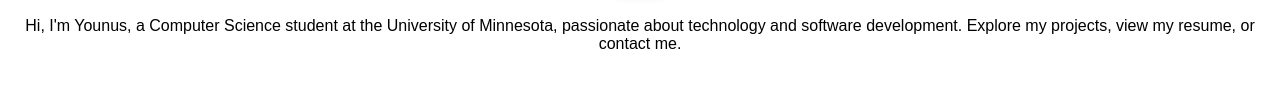
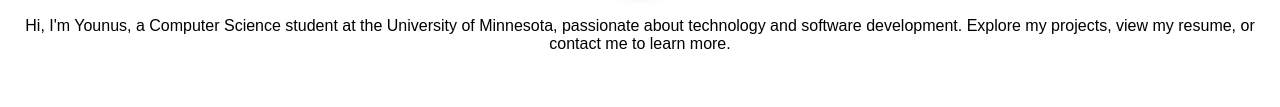
Before and after one commit to YounusCode/YounusCode.github.io, a website: page public/index.html in a window 1280 px wide. Shown: the part 393-500 px from the top of the page. Drawn offline with Linux system fonts and the light colour scheme.

Commit message:
Update index.html

```diff
--- a/public/index.html
+++ b/public/index.html
@@ -21,16 +21,12 @@
     <main>
         <section id="intro">
             <h1>Welcome!</h1>
-                <img
-                    src="assets/myselfpicture.jpeg"
-                    alt="Younus Ali"
-                    class="welcome-image"
-                />
+            <img src="assets/myselfpicture.jpeg" alt="Younus Ali" class="welcome-image" />
             <p>
                 Hi, I'm Younus, a Computer Science student at the University
                 of Minnesota, passionate about technology and software
                 development. Explore my projects, view my resume, or contact
-                    me.
+                me to learn more.
             </p>
         </section>
 
```
Lines whose indentation alone changed are shown as unchanged.
